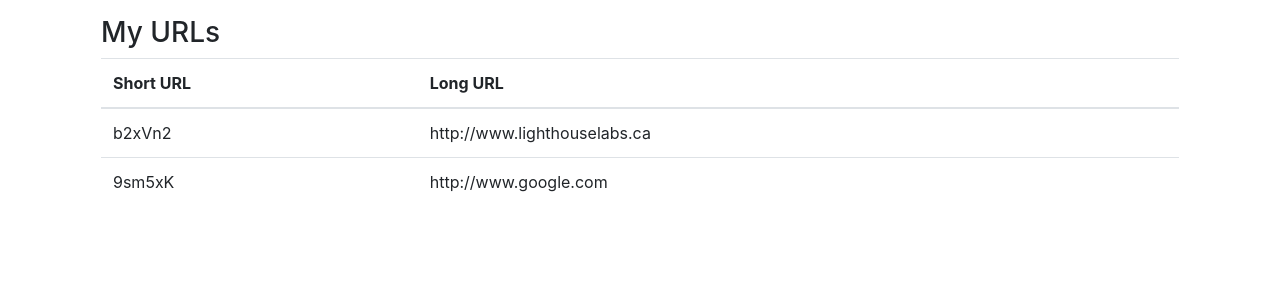
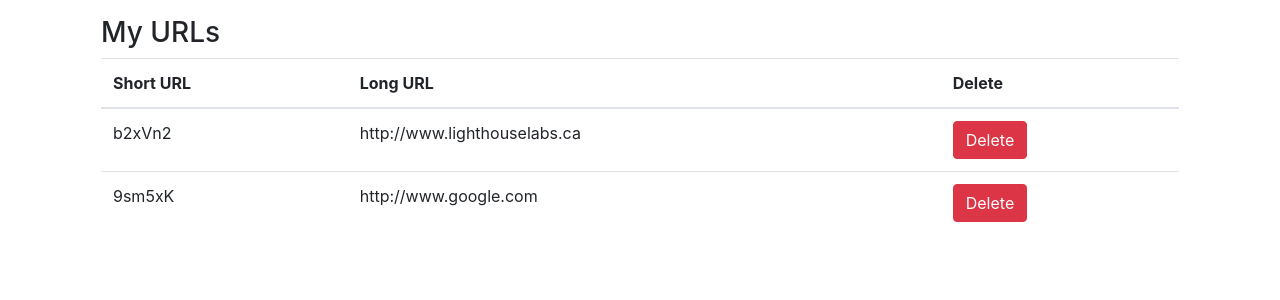
Before and after one commit to Amal-botan/tinyapp, a Node server app: page /urls in a window 1280 px wide. Shown: the part 56-356 px from the top of the page. Run offline with Node 20, Linux system fonts and the light colour scheme; some libraries are stand-ins or nearby versions.

Commit message:
Added Delete URLs function to app

```diff
--- a/express_server.js
+++ b/express_server.js
@@ -46,11 +46,13 @@ app.get("/urls/new", (req, res) => {
   res.render("urls_new");
 });
 
+//get u
 app.get("/urls/:shortURL", (req, res) => {
   const templateVars = { shortURL: req.params.shortURL, longURL: {urlDatabase}};
   res.render("urls_show", templateVars);
 });
 
+//req.body for POST
 app.post("/urls", (req, res) => {
   let shortURL = generateRandomString();
   let longURL = req.body.longURL;
@@ -59,6 +61,7 @@ app.post("/urls", (req, res) => {
   urlDatabase[shortURL] = longURL;
 });
 
+//req.params for GET
 app.get("/u/:shortURL", (req, res) => {
   console.log(req.params.shortURL)
   const shortURL = req.params.shortURL;
@@ -67,6 +70,12 @@ app.get("/u/:shortURL", (req, res) => {
 });
 
 
+app.post("/urls/:shortURL/delete", (req, res) => {
+  console.log(req.params.shortURL)
+  delete urlDatabase[req.params.shortURL];
+  res.redirect("/urls");
+});
+
 app.listen(PORT, () => {
   console.log(`Example app listening on port ${PORT}!`);
 });
--- a/package.json
+++ b/package.json
@@ -4,6 +4,7 @@
   "description": "",
   "main": "index.js",
   "scripts": {
+    "start": "./node_modules/.bin/nodemon -L express_server.js",
     "test": "echo \"Error: no test specified\" && exit 1"
   },
   "repository": {
@@ -21,5 +22,8 @@
     "body-parser": "^1.19.0",
     "ejs": "^3.1.6",
     "express": "^4.17.1"
+  },
+  "devDependencies": {
+    "nodemon": "^2.0.15"
   }
 }
--- a/views/urls_index.ejs
+++ b/views/urls_index.ejs
@@ -24,6 +24,7 @@
         <tr>
           <th scope="col">Short URL</th>
           <th scope="col">Long URL</th>
+          <th scope="col">Delete</th>
         </tr>
       </thead>
       <tbody>
@@ -31,8 +32,10 @@
           <tr>
             <td><%= url %></td>
             <td><%= urls[url] %></td>
+            <td> <form method="POST" action= "/urls/<%= url %>/delete"> <button class = "btn btn-danger" type = "Submit"> Delete </button></form></td>
           </tr>
         <% } %>
+
       </tbody>
     </table>
   </main>
```
Also changed, not shown: 1 other file.
